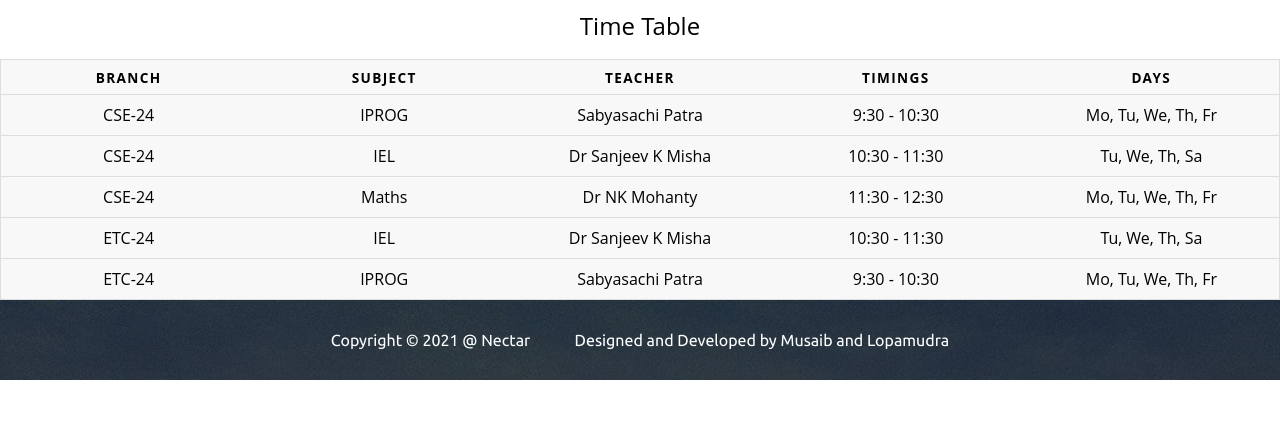
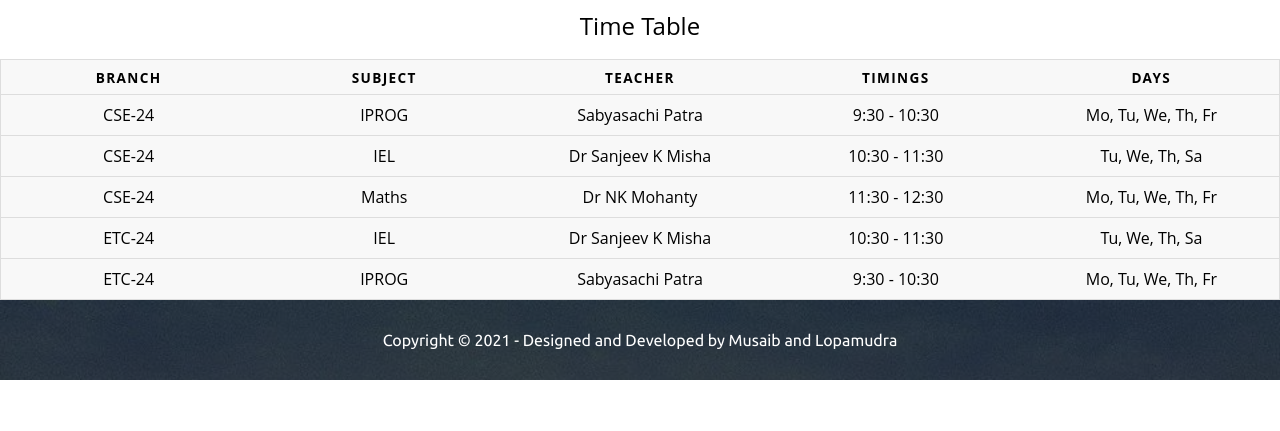
Before and after one commit to musaib-js/hackathon, a Django app: page /timetable/ in a window 1280 px wide. Shown: the part 118-549 px from the top of the page. Run offline with Django 3.2, Linux system fonts and the light colour scheme; data comes from the database, SQL or seed files in the repository.

Commit message:
day-eight-timetable-commit

```diff
--- a/templates/timetable.html
+++ b/templates/timetable.html
@@ -83,7 +83,7 @@
 
     <footer class="background">
         <p class="text-footer">
-            Copyright &copy; 2021 @ Nectar &nbsp;&nbsp;&nbsp;&nbsp;&nbsp;&nbsp;&nbsp;&nbsp;&nbsp;&nbsp; Designed and Developed by Musaib and Lopamudra
+            Copyright &copy; 2021 - Designed and Developed by Musaib and Lopamudra
         </p>
     </footer>
     <script src="/static/resp.js"></script>
```
